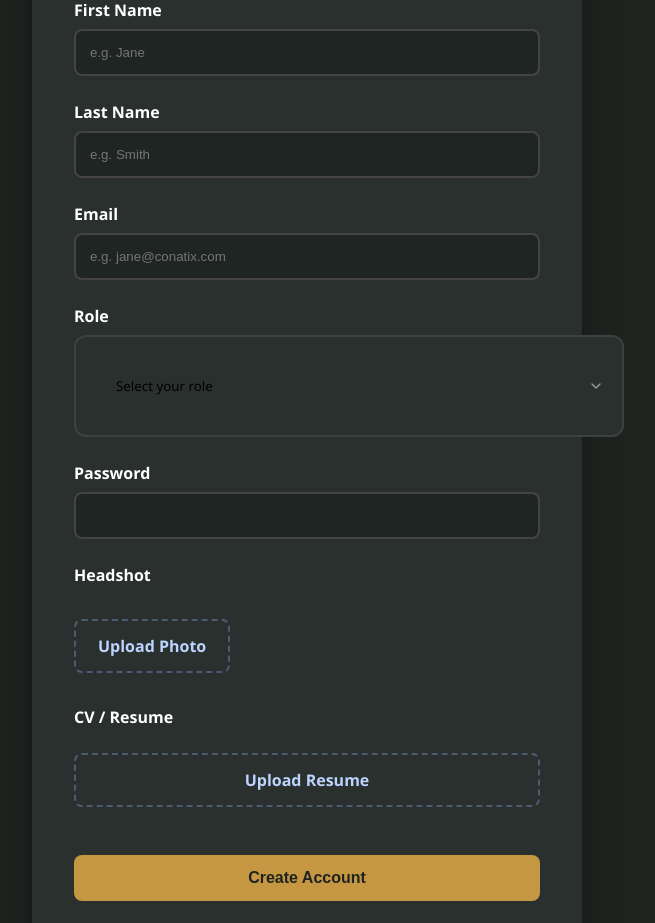
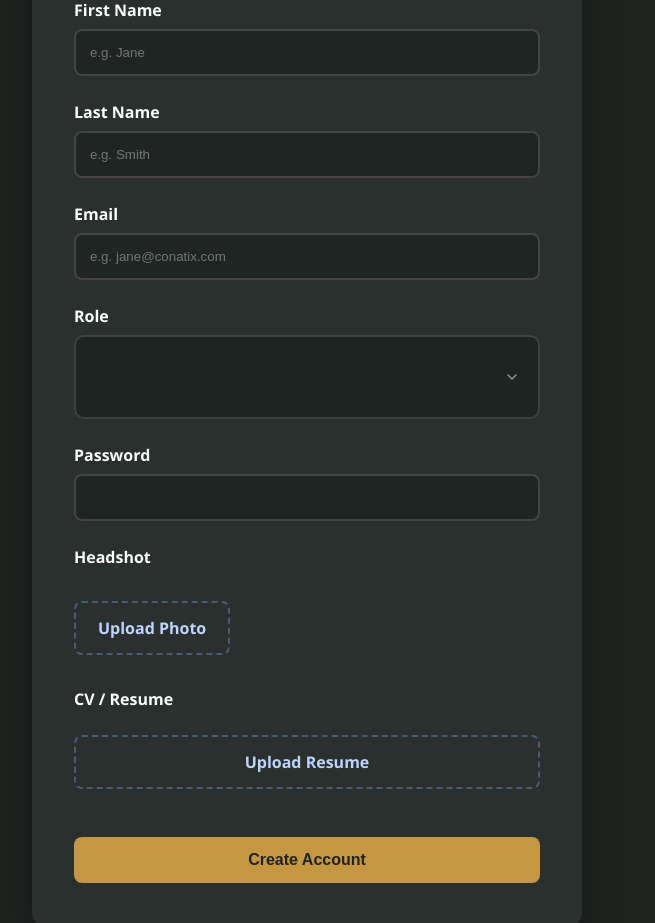
Before and after one commit to SasuF/TASKTRAC, a Flask app: page /create-account in a window 1280 px wide. Shown: the part 262-1185 px from the top of the page, without its empty margins (333-988 px from the left). Run offline with Flask 3, Linux system fonts and the light colour scheme; some libraries are stand-ins or nearby versions.

Commit message:
NOT THAT

```diff
--- a/templates/create-account.html
+++ b/templates/create-account.html
@@ -152,15 +152,18 @@
 
 <style>
     .role-select {
-        width: 550px;
+        width: 100%;
+        height: 50px;
         padding: 40px;
         box-sizing: border-box;
 
-        background:#2a302d;
+        background-color: #1d2421;
+        color: #888;
         border: 2px solid #3c423f;
-        border-radius: 12px;
+        border-radius: 10px;
 
         font-family: inherit;
+        font-size: 14px;
 
         cursor: pointer;
         outline: none;
```
